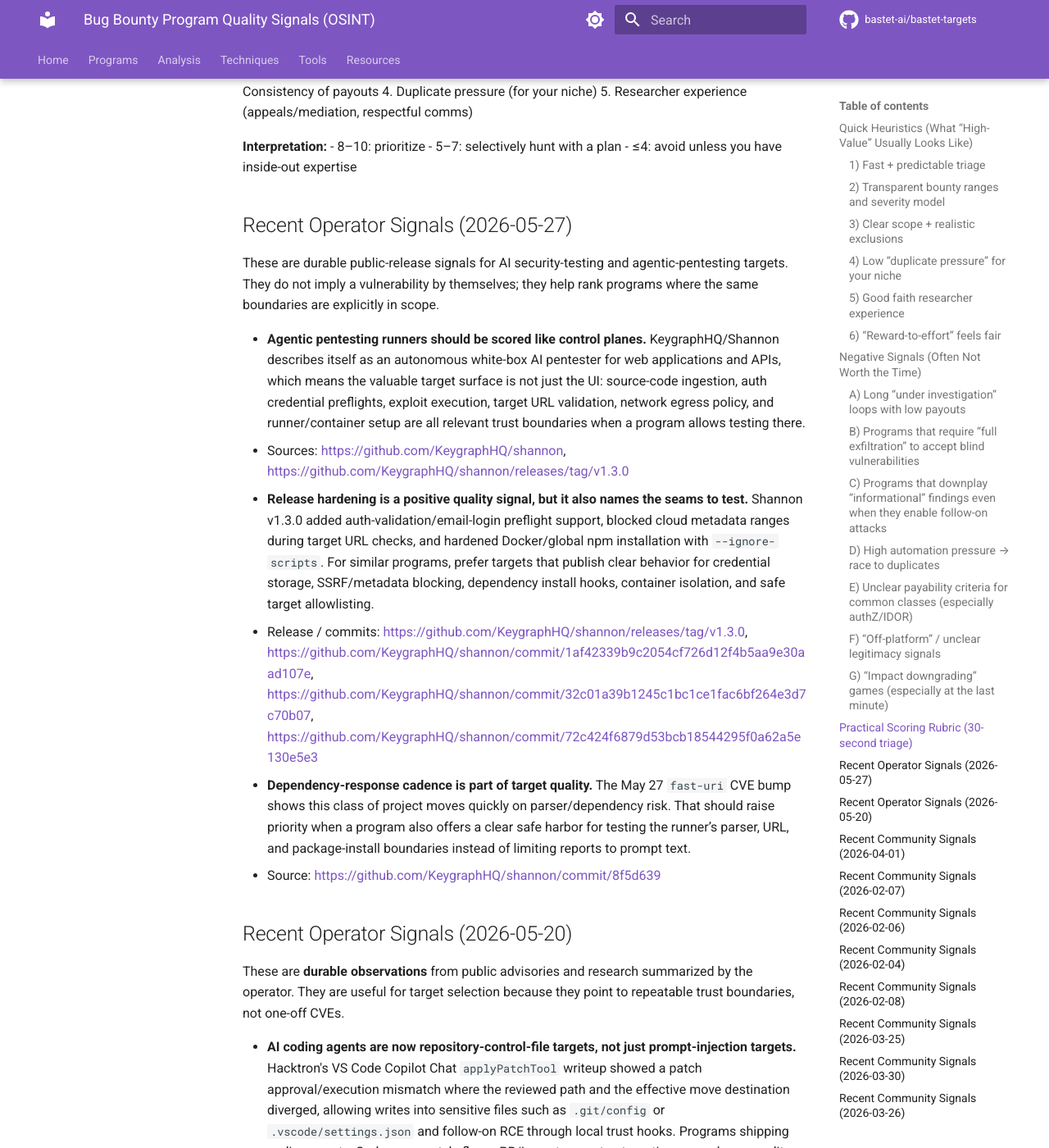
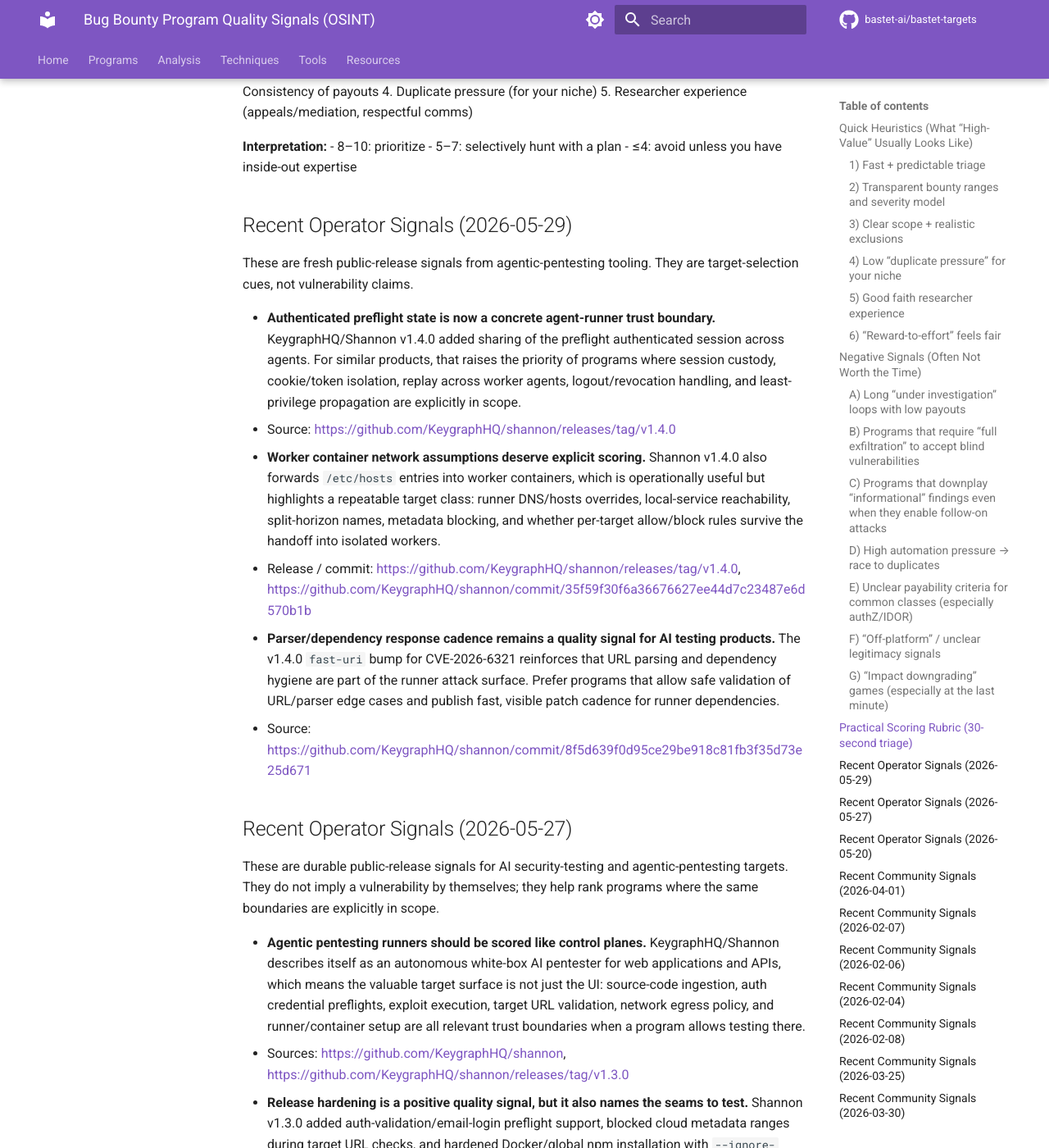
Before and after one commit to bastet-ai/bastet-targets, an MkDocs documentation site: the page built from docs/programs/program-quality-signals.md, in a window 1280 px wide and 1400 px high, scrolled down 3823 px. Shown: the whole window at 82% size. Built offline with MkDocs 1.6.1 and Material for MkDocs 9.7.7, drawn with Linux system fonts in a browser that asks for light colours; comment, search, counter and statistics services are not loaded.

Commit message:
Add Shannon v1.4.0 target signals

```diff
--- a/docs/programs/program-quality-signals.md
+++ b/docs/programs/program-quality-signals.md
@@ -114,6 +114,17 @@
 - 8–10: prioritize
 - 5–7: selectively hunt with a plan
 - ≤4: avoid unless you have inside-out expertise
+
+## Recent Operator Signals (2026-05-29)
+
+These are fresh public-release signals from agentic-pentesting tooling. They are target-selection cues, not vulnerability claims.
+
+- **Authenticated preflight state is now a concrete agent-runner trust boundary.** KeygraphHQ/Shannon v1.4.0 added sharing of the preflight authenticated session across agents. For similar products, that raises the priority of programs where session custody, cookie/token isolation, replay across worker agents, logout/revocation handling, and least-privilege propagation are explicitly in scope.
+  - Source: https://github.com/KeygraphHQ/shannon/releases/tag/v1.4.0
+- **Worker container network assumptions deserve explicit scoring.** Shannon v1.4.0 also forwards `/etc/hosts` entries into worker containers, which is operationally useful but highlights a repeatable target class: runner DNS/hosts overrides, local-service reachability, split-horizon names, metadata blocking, and whether per-target allow/block rules survive the handoff into isolated workers.
+  - Release / commit: https://github.com/KeygraphHQ/shannon/releases/tag/v1.4.0, https://github.com/KeygraphHQ/shannon/commit/35f59f30f6a36676627ee44d7c23487e6d570b1b
+- **Parser/dependency response cadence remains a quality signal for AI testing products.** The v1.4.0 `fast-uri` bump for CVE-2026-6321 reinforces that URL parsing and dependency hygiene are part of the runner attack surface. Prefer programs that allow safe validation of URL/parser edge cases and publish fast, visible patch cadence for runner dependencies.
+  - Source: https://github.com/KeygraphHQ/shannon/commit/8f5d639f0d95ce29be918c81fb3f35d73e25d671
 
 ## Recent Operator Signals (2026-05-27)
 
```
Also changed, not shown: docs/program-quality-signals.md (+5 -0 lines), docs/programs/high-value.md (+3 -0 lines), docs/resources/program-quality-signals.md (+4 -0 lines).
